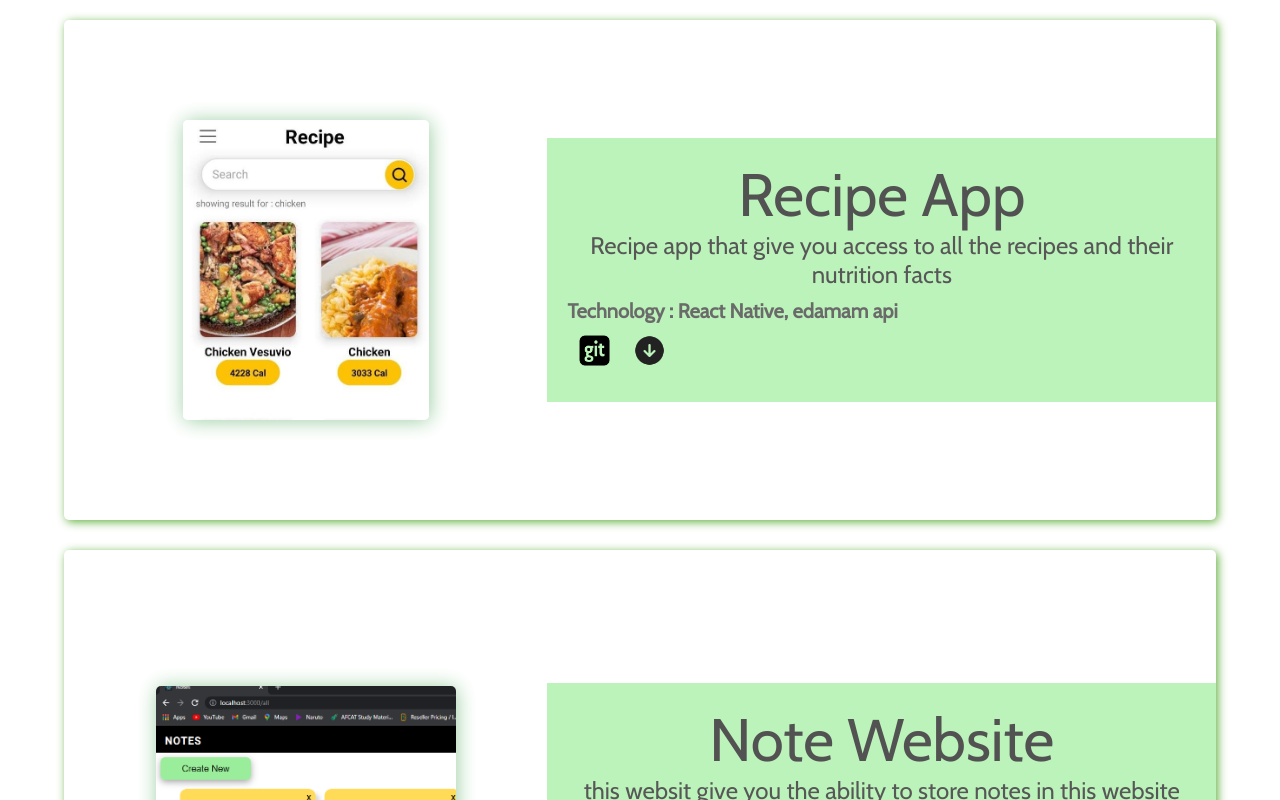
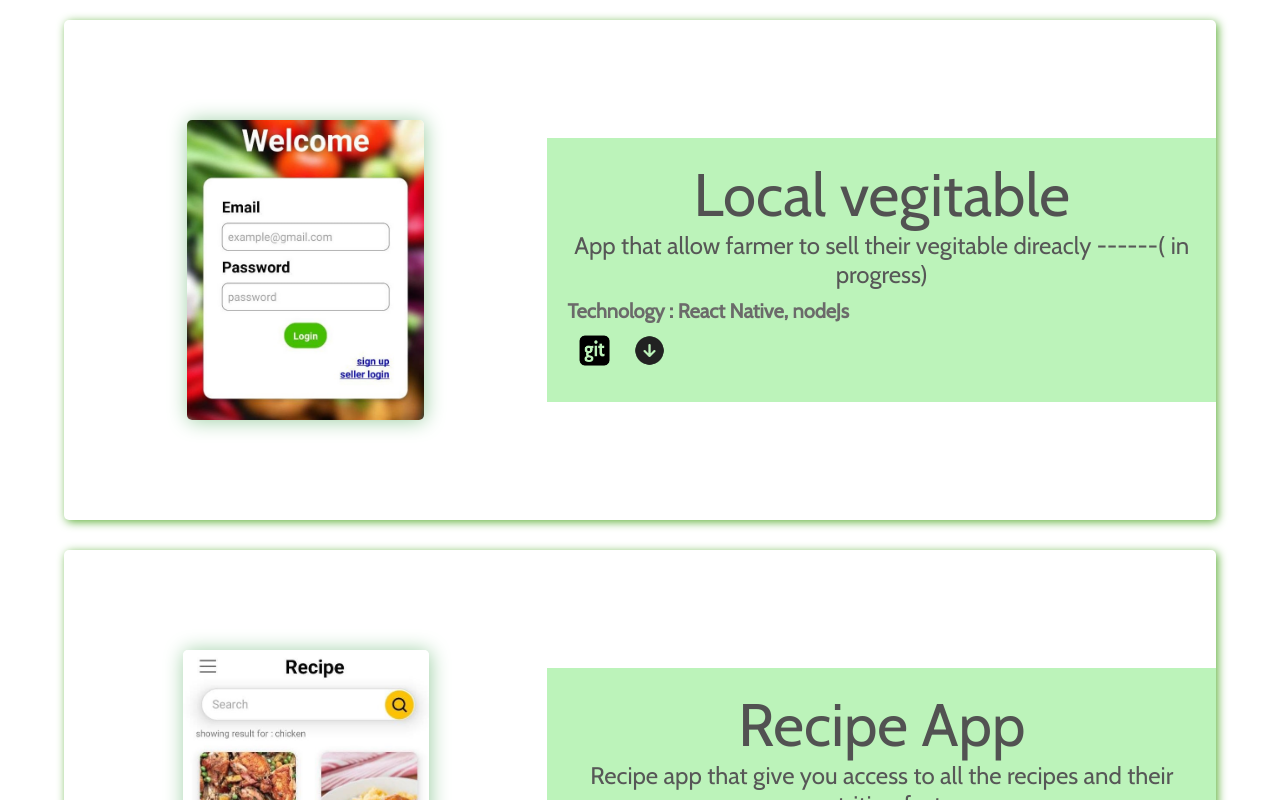
Before and after one commit to RushikeshBhandare/Personal-Website, a React (Create React App) app: page / in a window 1280 px wide. Shown: the part 800-1600 px from the top of the page. Built offline with nearby package versions, Linux system fonts and the light colour scheme.

Commit message:
added a new projcet Information

```diff
--- a/src/assets/images/index.js
+++ b/src/assets/images/index.js
@@ -1,6 +1,7 @@
 import quizApp from './quize.jpg'
 import recipeApp from './recipeApp.jpg'
 import noteWeb from './noteWeb.png'
+import local from './Local.jpg'
 
 const Images = [
     quizApp,
@@ -11,5 +12,6 @@ const Images = [
 export {
     quizApp,
     recipeApp,
-    noteWeb
+    noteWeb,
+    local
 }
--- a/src/components/Work/index.js
+++ b/src/components/Work/index.js
@@ -1,9 +1,17 @@
 import React from "react";
 import WorkContainer from "../WorkContainer";
-import {recipeApp, quizApp, noteWeb} from '../../assets/images'
+import {recipeApp, quizApp, noteWeb, local} from '../../assets/images'
 
 
 const data = [
+    {
+        projectName: 'Local vegitable',
+        projectDetail: 'App that allow farmer to sell their vegitable direacly  ------( in progress)',
+        image: local,
+        technology: 'React Native, nodeJs',
+        gitLink: 'https://github.com/RushikeshBhandare/LocalVegitable',
+        downloadLink: 'https://drive.google.com/file/d/1oZMHraJGS_gIzXnDCY1CbXIruHgyGVXJ/view?usp=sharing'
+    },
     {
         projectName: 'Recipe App',
         projectDetail: 'Recipe app that give you access to all the recipes and their nutrition facts ',
```
Also changed, not shown: src/assets/images/Local.jpg (added).
